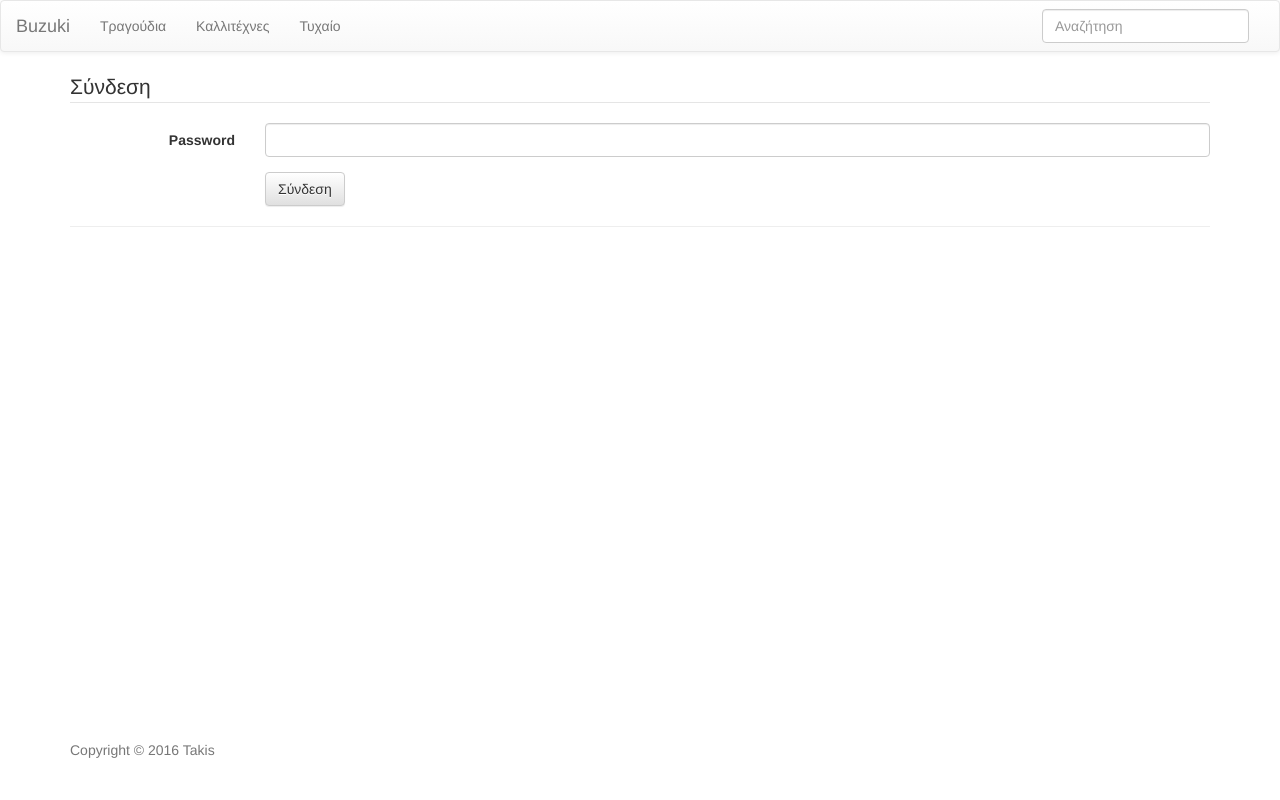
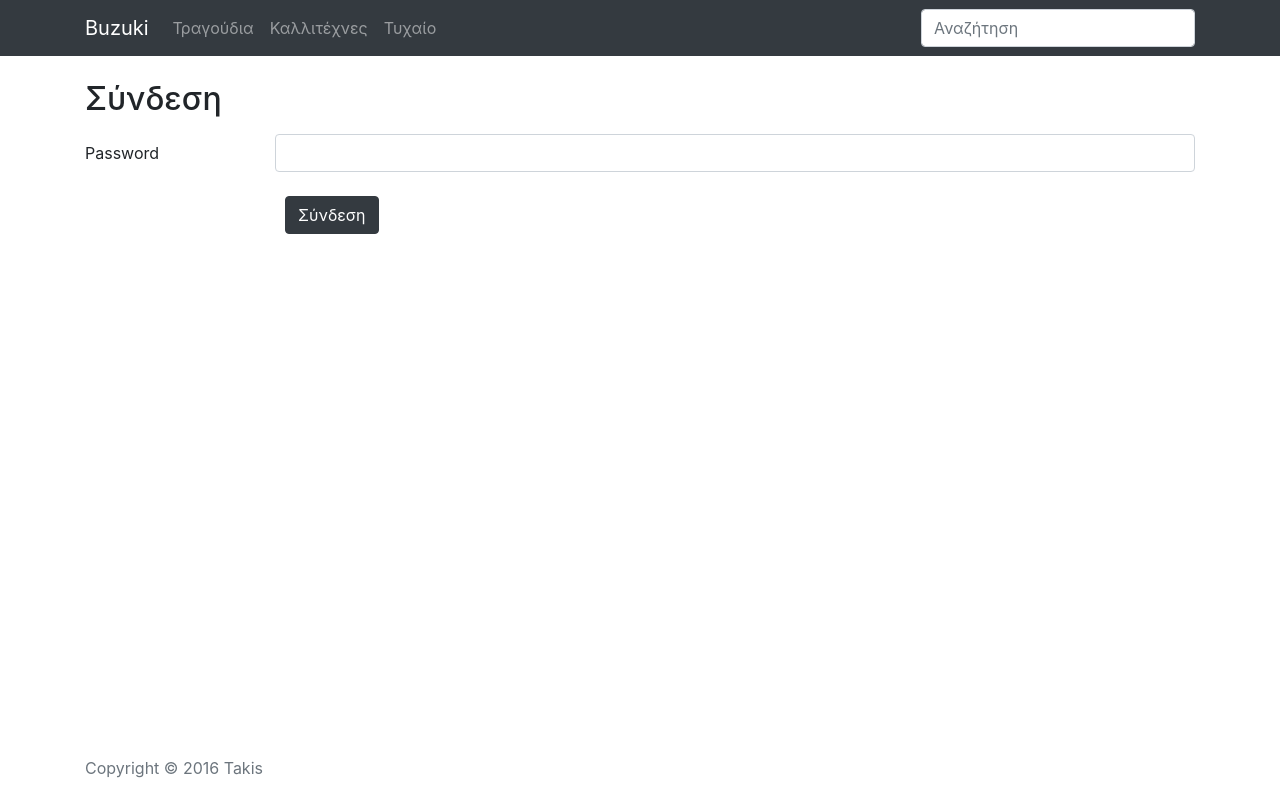
Before and after one commit to forkbong/buzuki, a Flask app: page /admin/login/ in a window 1280 px wide. Run offline with Flask 2, Linux system fonts and the light colour scheme; some libraries are stand-ins or nearby versions.

Commit message:
Upgrade to bootstrap 4 and improve UI

```diff
--- a/buzuki/admin/views.py
+++ b/buzuki/admin/views.py
@@ -15,9 +15,14 @@ admin = Blueprint('admin', __name__)
 @admin.route('/')
 @login_required
 def index():
-    """Simple CRUD interface."""
+    """A list of all songs in the database."""
     songs = Song.all()
-    return render_template('admin/admin.html', songs=songs)
+    return render_template(
+        'index.html',
+        title='Admin',
+        songs=songs,
+        admin=True,
+    )
 
 
 @admin.route('/add/', methods=['GET', 'POST'])
@@ -26,21 +31,24 @@ def add():
     """Add a new song to the database."""
     form = SongForm(request.form)
 
-    if request.method == 'POST' and form.validate():
-        song = Song(
-            name=form.name.data,
-            artist=form.artist.data,
-            body=form.body.data,
-            link=form.link.data,
-        )
-        song.tofile()
-        return redirect(url_for('main.song', slug=song.slug))
+    if request.method == 'POST':
+        if not form.validate():
+            flash("All fields are required.", 'danger')
+        else:
+            song = Song(
+                name=form.name.data,
+                artist=form.artist.data,
+                body=form.body.data,
+                link=form.link.data,
+            )
+            song.tofile()
+            return redirect(url_for('main.song', slug=song.slug))
 
     return render_template(
         'admin/songform.html',
         form=form,
         action=url_for('admin.add'),
-        legend="Νέο τραγούδι",
+        title="Νέο τραγούδι",
     )
 
 
@@ -84,7 +92,7 @@ def edit(slug):
         'admin/songform.html',
         form=form,
         action=url_for('admin.edit', slug=slug),
-        legend=song.name,
+        title=song.name,
     )
 
 
@@ -92,6 +100,7 @@ def edit(slug):
 @login_required
 def delete(slug):
     song = Song.fromfile(slug)
+    # FIXME: song is never None because Song.fromfile raises 404
     if song is not None:
         song.delete()
     else:
--- a/buzuki/static/style.css
+++ b/buzuki/static/style.css
@@ -14,6 +14,27 @@ footer {
 }
 
 textarea {
-  font-family: monospace;
+  font-family: 'DejaVu Sans Mono', monospace;
+  line-height: 17px;
+  font-size: 15px;
   resize: none;
 }
+
+pre {
+  font-family: 'DejaVu Sans Mono', monospace;
+  line-height: 17px;
+  font-size: 15px;
+  min-height: 100%;  /* Remove scrollbar */
+}
+
+a {
+  color: #212529;
+}
+
+a:hover {
+  color: #212529;
+}
+
+div.no-underline a:hover {
+  text-decoration: none;
+}
--- a/buzuki/templates/404.html
+++ b/buzuki/templates/404.html
@@ -1,12 +1,13 @@
 {% extends "base.html" %}
 
+{% set title='404' %}
+
 {% block title %}
-Page not found - {{ super() }}
+{{ title }} · {{ super() }}
 {%- endblock %}
 
 {% block content %}
 
-<legend>404</legend>
 <p>Δεν υπάρχει τέτοια σελίδα</p>
 <p><a href="{{ url_for('main.index') }}">Πίσω</a></p>
 
--- a/buzuki/templates/admin/formhelpers.html
+++ b/buzuki/templates/admin/formhelpers.html
@@ -1,23 +1,22 @@
 {% macro render_field(field) %}
-<fieldset class="form-group {% if field.errors %} has-error {% endif %}">
-  <label class="col-sm-2 control-label">{{ field.label }}</label>
+<div class="form-group row">
+  <label class="col-sm-2 col-form-label">
+    {{ field.label }}
+  </label>
   <div class="col-sm-10">
     {% if field.type == 'TextAreaField' %}
     {{ field(class='form-control', rows='10')|safe }}
     {% else %}
     {{ field(class='form-control')|safe }}
     {% endif %}
-    {% if field.errors %}{% for error in field.errors %}
-    <span class="help-block">{{ error }}</span><br>
-    {% endfor %}{% endif %}
   </div>
-</fieldset>
+</div>
 {%- endmacro %}
 
 {% macro render_button(label) %}
 <div class="form-group">
-  <div class="col-sm-offset-2 col-sm-10">
-    <button class="btn btn-default" type="submit">{{ label }}</button>
+  <div class="col-sm-10 offset-sm-2">
+    <button class="btn btn-dark" type="submit">{{ label }}</button>
   </div>
 </div>
 {%- endmacro %}
--- a/buzuki/templates/admin/login.html
+++ b/buzuki/templates/admin/login.html
@@ -1,15 +1,16 @@
 {% extends "base.html" %}
 
 {% block title %}
-Σύνδεση - {{ super() }}
+Σύνδεση · {{ super() }}
+{%- endblock %}
+
+{% block header %}
+Σύνδεση
 {%- endblock %}
 
 {% block content %}
 {% from "admin/formhelpers.html" import render_field, render_button %}
-
-<legend>Σύνδεση</legend>
-
-<form method="post" action="{{ url_for('admin.login') }}" class="form-horizontal">
+<form method="post" action="{{ url_for('admin.login') }}">
   {{ form.csrf_token }}
   {{ render_field(form.password) }}
   {{ render_button('Σύνδεση') }}
--- a/buzuki/templates/base.html
+++ b/buzuki/templates/base.html
@@ -2,54 +2,66 @@
 <html lang="en">
   <head>
     <meta charset="utf-8">
+    <meta name="description" content="A minimalistic web app for displaying and transposing Greek song chords.">
+    <meta name="viewport" content="width=device-width, initial-scale=1, shrink-to-fit=no">
+    <meta name="theme-color" content="#343a40"/>
     <title>{% block title %}Buzuki{% endblock %}</title>
-    <link rel="stylesheet" href="https://maxcdn.bootstrapcdn.com/bootstrap/3.3.6/css/bootstrap.min.css">
-    <link rel="stylesheet" href="https://maxcdn.bootstrapcdn.com/bootstrap/3.3.6/css/bootstrap-theme.min.css">
+    <link rel="stylesheet" href="https://maxcdn.bootstrapcdn.com/bootstrap/4.4.1/css/bootstrap.min.css">
+    <link rel="stylesheet" href="https://maxcdn.bootstrapcdn.com/font-awesome/4.7.0/css/font-awesome.min.css">
     <link rel="stylesheet" href="{{ url_for('static', filename='style.css') }}">
-    <script src="https://code.jquery.com/jquery-2.2.0.min.js"></script>
-    <script src="https://maxcdn.bootstrapcdn.com/bootstrap/3.3.6/js/bootstrap.min.js"></script>
   </head>
   <body>
-    <nav class="navbar navbar-default">
-      <div class="container-fluid">
-        <div class="navbar-header">
-          <button type="button" class="navbar-toggle collapsed" data-toggle="collapse" data-target="#bs-example-navbar-collapse-1" aria-expanded="false">
-            <span class="sr-only">Toggle navigation</span>
-            <span class="icon-bar"></span>
-            <span class="icon-bar"></span>
-            <span class="icon-bar"></span>
-          </button>
-          <a class="navbar-brand" href="/">Buzuki</a>
-        </div>
-        <div class="collapse navbar-collapse" id="bs-example-navbar-collapse-1">
-          <ul class="nav navbar-nav">
-            <li><a href="{{ url_for('main.index') }}">Τραγούδια</a></li>
-            <li><a href="{{ url_for('main.artists') }}">Καλλιτέχνες</a></li>
-            <li><a href="{{ url_for('main.random') }}">Τυχαίο</a></li>
+    <nav class="navbar navbar-expand-md navbar-dark bg-dark">
+      <div class="container">
+        <a class="navbar-brand" href="/">Buzuki</a>
+        <button class="navbar-toggler" type="button" data-toggle="collapse" data-target="#navbar" aria-controls="navbar" aria-expanded="false" aria-label="Toggle navigation">
+          <span class="navbar-toggler-icon"></span>
+        </button>
+        <div class="collapse navbar-collapse" id="navbar">
+          <ul class="navbar-nav mr-auto">
+            <li class="nav-item"><a class="nav-link" href="{{ url_for('main.index') }}">Τραγούδια</a></li>
+            <li class="nav-item"><a class="nav-link" href="{{ url_for('main.artists') }}">Καλλιτέχνες</a></li>
+            <li class="nav-item"><a class="nav-link" href="{{ url_for('main.random') }}">Τυχαίο</a></li>
+            {% block extra_nav %}{% endblock %}
           </ul>
-          <form method="get" action="{{ url_for('main.search') }}" class="navbar-form navbar-right">
-            <div class="form-group">
-              <input type="text" class="form-control" value="{{ request.args.get('q', '') }}" placeholder="Αναζήτηση" name="q">
-            </div>
+          <form class="form-inline my-2 my-md-0" method="get" action="{{ url_for('main.search') }}">
+            <input class="form-control" type="text" placeholder="Αναζήτηση" value="{{ request.args.get('q', '') }}" name="q">
           </form>
         </div>
       </div>
     </nav>
-    <div class="container">
+    <div class="container mt-4">
       {% for category, message in get_flashed_messages(with_categories=true) %}
-      <div class="alert alert-{{ category }} alert-dismissible fade in" role="alert">
+      <div class="alert alert-{{ category }} alert-dismissible fade show" role="alert">
         <button type="button" class="close" data-dismiss="alert" aria-label="Close">
           <span aria-hidden="true">&times;</span>
         </button>
         {{ message }}
       </div>
       {% endfor %}
-      {% block content %}{% endblock %}
-      <hr>
+      <div class="row my-1">
+        <div class="col-lg-9">
+          <h2>{% block header %}{{ title }}{% endblock %}</h2>
+        </div>
+        <div class="col-lg-3 no-underline">
+          <h2 class="float-lg-right">
+            {% block extra_header %}{% endblock %}
+            {% if admin %}
+            <a href="{{ url_for('admin.add') }}" title="Add new song"><i class="fa fa-file" aria-hidden="true"></i></a>
+            <a href="{{ url_for('admin.logout') }}" title="Log out"><i class="fa fa-power-off" aria-hidden="true"></i></a>
+            {% endif %}
+          </h2>
+        </div>
+      </div>
+      <div class="mt-2">
+        {% block content %}{% endblock %}
+      </div>
       <footer class="footer">
-        <p class="text-muted">Copyright &copy; 2016 Takis</p>
+        <p class="text-muted mt-3">Copyright &copy; 2016 Takis</p>
       </footer>
     </div>
+    <script src="https://ajax.googleapis.com/ajax/libs/jquery/3.3.1/jquery.slim.min.js"></script>
+    <script src="https://maxcdn.bootstrapcdn.com/bootstrap/4.4.1/js/bootstrap.bundle.min.js"></script>
     {% block javascript %}
     {% endblock %}
   </body>
--- a/buzuki/views.py
+++ b/buzuki/views.py
@@ -105,6 +105,7 @@ def artist(slug):
         title=songs[0].artist,
         songs=songs,
         admin=session.get('logged_in'),
+        artist=True,
     )
 
 
```
Also changed, not shown: buzuki/templates/admin/admin.html (deleted, +0 -34 lines), buzuki/templates/admin/songform.html (+4 -3 lines), buzuki/templates/artists.html (+7 -23 lines), buzuki/templates/index.html (+15 -20 lines), buzuki/templates/song.html (+46 -40 lines), tests/test_admin.py (+1 -1 lines).
